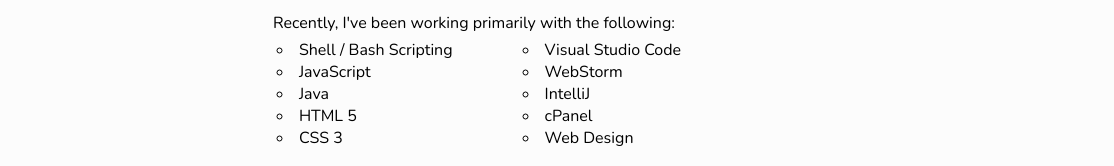
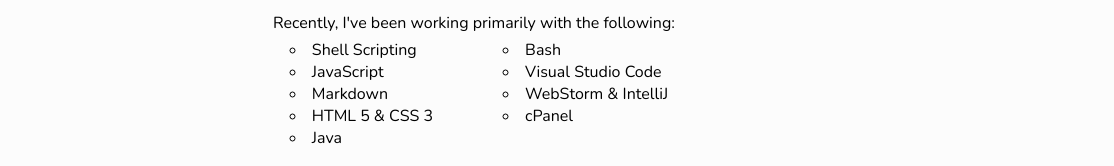
Before and after one commit to bradendubois/personal-website-v1, a plain HTML site: page src/index.html in a window 1280 px wide. Shown: the part 4339-4505 px from the top of the page, 166-1280 px from the left. Drawn offline with nearby package versions, Linux system fonts and the light colour scheme.

Commit message:
Auto stash before merge of "master" and "origin/master"

```diff
--- a/src/index.html
+++ b/src/index.html
@@ -299,7 +299,7 @@
 
                                 <!-- source code link -->
                                 <div>
-                                    <a href="https://github.com/bradendubois/PersonalWebsite">
+                                    <a href="https://github.com/bradendubois/personal-website-v1">
                                         <img class="external-project-link-image" src="img/github/GitHub-Mark-Light-64px.png" alt="GitHub logo">
                                     </a>
                                 </div>
@@ -358,7 +358,7 @@
 
                                 <!-- source code link -->
                                 <div>
-                                    <a href="https://github.com/bradendubois/TicTacToeBot" target="_blank">
+                                    <a href="https://github.com/bradendubois/tic-tac-toe-bot" target="_blank">
                                         <img class="external-project-link-image" src="img/github/GitHub-Mark-Light-64px.png" alt="GitHub logo">
                                     </a>
                                 </div>
@@ -530,19 +530,17 @@
                         <p>Recently, I've been working primarily with the following:</p>
                         <div>
                             <ul>
-                                <li>Shell / Bash Scripting</li>
+                                <li>Shell Scripting</li>
                                 <li>JavaScript</li>
+                                <li>Markdown</li>
+                                <li>HTML 5 & CSS 3</li>
                                 <li>Java</li>
-                                <li>HTML 5</li>
-                                <li>CSS 3</li>
-
                             </ul>
                             <ul>
+                                <li>Bash</li>
                                 <li>Visual Studio Code</li>
-                                <li>WebStorm</li>
-                                <li>IntelliJ</li>
+                                <li>WebStorm & IntelliJ</li>
                                 <li>cPanel</li>
-                                <li>Web Design</li>
                             </ul>
                         </div>
                     </div>
```
